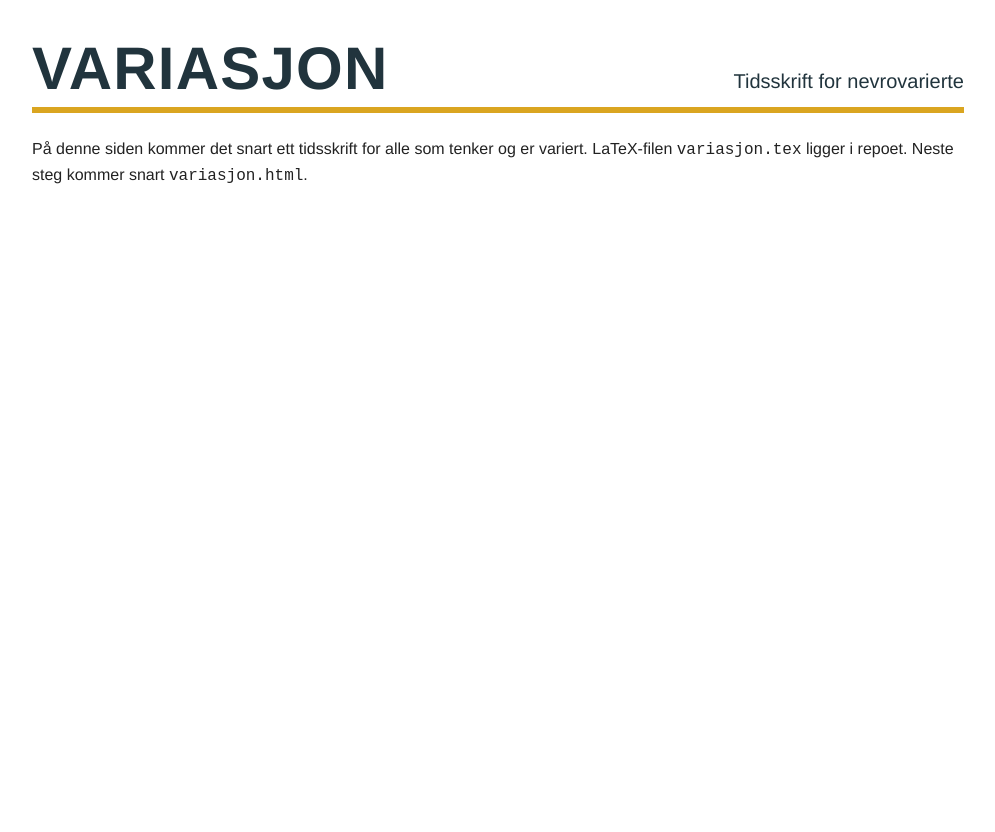
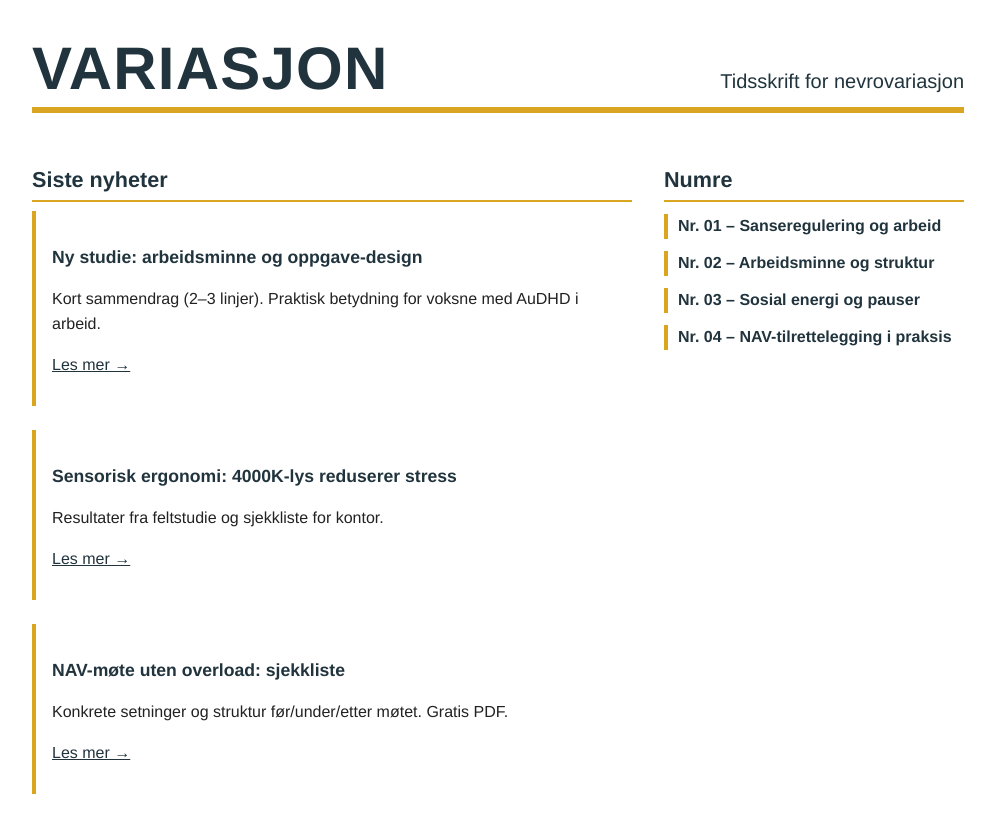
Before and after one commit to kasantix-design/Variasjon, a plain HTML site: page index.html in a window 1280 px wide. Shown: the whole page, without its empty margins (142-1137 px from the left). Before the commit the page ends 800 px from the top, so only its background shows below. Drawn offline with Linux system fonts and the light colour scheme.

Commit message:
Update index.html

```diff
--- a/index.html
+++ b/index.html
@@ -1,15 +1,94 @@
-<!doctype html><html lang="no"><head>
-  <meta charset="utf-8"><meta name="viewport" content="width=device-width,initial-scale=1">
-  <title>VARIASJON</title>
+<!doctype html>
+<html lang="no">
+<head>
+  <meta charset="utf-8">
+  <meta name="viewport" content="width=device-width,initial-scale=1">
+  <title>VARIASJON – Tidsskrift for nevrovarierte</title>
   <link rel="stylesheet" href="style.css">
-</head><body>
+  <style>
+    /* Layout for forsiden */
+    .grid {
+      display: grid;
+      grid-template-columns: 2fr 1fr;
+      gap: 32px;
+    }
+    @media (max-width: 800px){
+      .grid { grid-template-columns: 1fr; }
+    }
+    .nyheter article {
+      margin-bottom: 24px;
+      padding: 12px 16px;
+      border-left: 4px solid var(--oker);
+      background: var(--bg);
+    }
+    .nyheter h2, .arkiv h2 {
+      color: var(--accent-dark);
+      border-bottom: 2px solid var(--oker);
+      padding-bottom: 4px;
+    }
+    .arkiv ul {
+      list-style:none;
+      padding:0;
+      margin:0;
+    }
+    .arkiv li {
+      margin: 12px 0;
+      border-left: 4px solid var(--oker);
+      padding-left: 10px;
+    }
+    .arkiv a { text-decoration:none; color:var(--accent-dark); font-weight:bold; }
+    .arkiv a:hover { text-decoration:underline; }
+  </style>
+</head>
+
+<body>
   <div class="wrapper">
+
+    <!-- Header -->
     <div class="header">
       <div class="header__title">VARIASJON</div>
-      <div class="header__tagline">Tidsskrift for nevrovarierte</div>
+      <div class="header__tagline">Tidsskrift for nevrovariasjon</div>
     </div>
     <hr class="header__rule">
-    <p>På denne siden kommer det snart ett tidsskrift for alle som tenker og er variert. LaTeX-filen <code>variasjon.tex</code> ligger i repoet.
-    Neste steg kommer snart <code>variasjon.html</code>.</p>
+
+    <!-- To kolonner -->
+    <div class="grid">
+      <!-- Venstre: nyheter -->
+      <section class="nyheter">
+        <h2>Siste nyheter</h2>
+
+        <article>
+          <h3>Ny studie: arbeidsminne og oppgave-design</h3>
+          <p>Kort sammendrag (2–3 linjer). Praktisk betydning for voksne med AuDHD i arbeid.</p>
+          <p><a href="#">Les mer →</a></p>
+        </article>
+
+        <article>
+          <h3>Sensorisk ergonomi: 4000K-lys reduserer stress</h3>
+          <p>Resultater fra feltstudie og sjekkliste for kontor.</p>
+          <p><a href="#">Les mer →</a></p>
+        </article>
+
+        <article>
+          <h3>NAV-møte uten overload: sjekkliste</h3>
+          <p>Konkrete setninger og struktur før/under/etter møtet. Gratis PDF.</p>
+          <p><a href="#">Les mer →</a></p>
+        </article>
+
+      </section>
+
+      <!-- Høyre: arkiv/numre -->
+      <aside class="arkiv">
+        <h2>Numre</h2>
+        <ul>
+          <li><a href="variasjon01.html">Nr. 01 – Sanseregulering og arbeid</a></li>
+          <li><a href="#">Nr. 02 – Arbeidsminne og struktur</a></li>
+          <li><a href="#">Nr. 03 – Sosial energi og pauser</a></li>
+          <li><a href="#">Nr. 04 – NAV-tilrettelegging i praksis</a></li>
+        </ul>
+      </aside>
+    </div>
+
   </div>
-</body></html>
+</body>
+</html>
```
